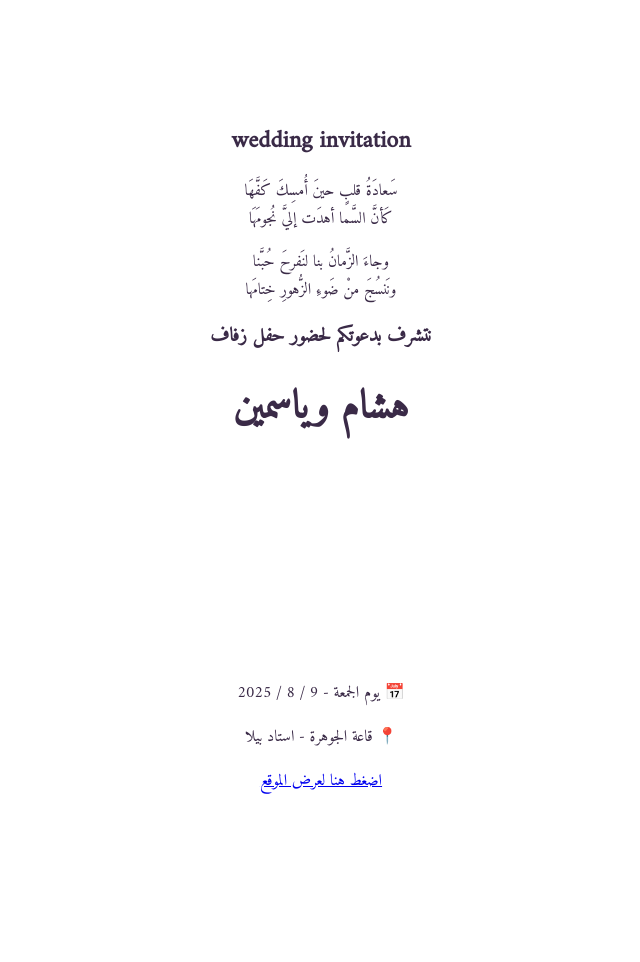
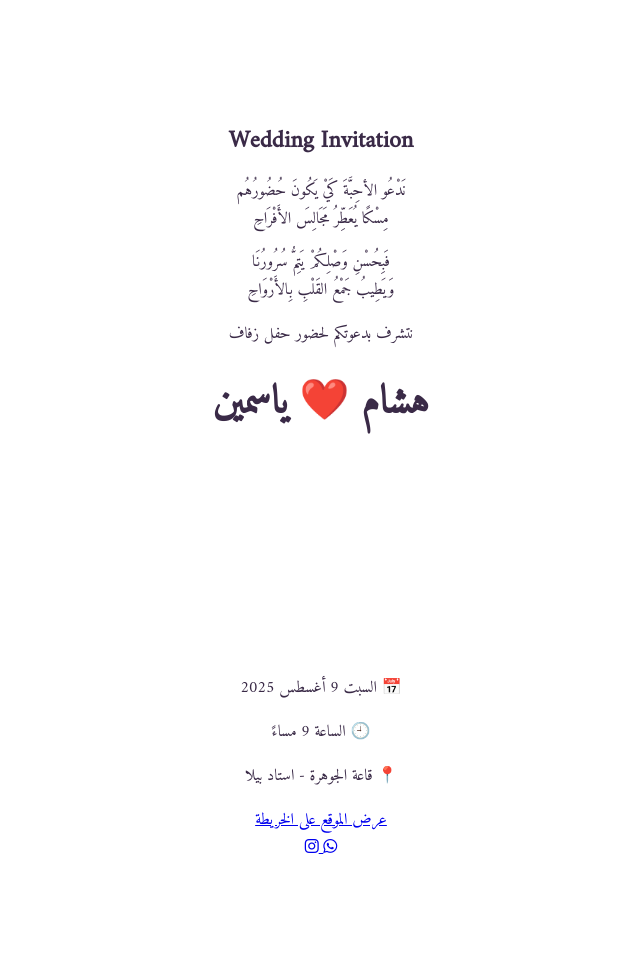
Before and after one commit to khalifa-74/Hisham-Yasmine, a plain HTML site: page index.html in a window 1280 px wide. Shown: the whole page, without its empty margins (319-959 px from the left). Before the commit the page ends 895 px from the top, so only its background shows below. Drawn offline with Linux system fonts and the light colour scheme.

Commit message:
Update index.html

```diff
--- a/index.html
+++ b/index.html
@@ -1,24 +1,39 @@
+
 <!DOCTYPE html>
 <html lang="ar" dir="rtl">
 <head>
   <meta charset="UTF-8" />
   <meta name="viewport" content="width=device-width, initial-scale=1.0" />
   <title>دعوة زفاف هشام وياسمين</title>
-  <link href="https://fonts.googleapis.com/css2?family=Amiri&display=swap" rel="stylesheet">
+  <link href="https://fonts.googleapis.com/css2?family=Amiri&family=Playfair+Display&display=swap" rel="stylesheet">
   <link rel="stylesheet" href="style.css" />
+  <link rel="stylesheet" href="https://cdnjs.cloudflare.com/ajax/libs/font-awesome/6.4.0/css/all.min.css"/>
 </head>
 <body>
-  <section class="page">
-    <h2>wedding invitation</h2>
-    <p class="poem">سَعادَةُ قلبٍ حينَ أُمسِكَ كَفَّهَا<br>كَأنَّ السَّما أهدَت إليَّ نُجومَهَا</p>
-    <p class="poem">وجاءَ الزَّمانُ بنا لنَفرحَ حُبَّنا<br>ونَنسُجَ منْ ضَوءِ الزُّهورِ خِتامَها</p>
-    <h3>نتشرف بدعوتكم لحضور حفل زفاف</h3>
-    <h1>هشام وياسمين</h1>
-  </section>
-  <section class="page">
-    <p>📅 يوم الجمعة - 9 / 8 / 2025</p>
-    <p>📍 قاعة الجوهرة - استاد بيلا</p>
-    <a href="https://maps.app.goo.gl/d4ebXvEkjNxVuAPm7" target="_blank">اضغط هنا لعرض الموقع</a>
-  </section>
+  <div class="page">
+    <h2 class="eng-title">Wedding Invitation</h2>
+    <p class="poem">نَدْعُو الأحِبَّةَ كَيْ يَكُونَ حُضُورُهُم<br>مِسْكًا يُعَطِّرُ مَجَالِسَ الأَفْرَاحِ</p> <p class="poem">فَبِحُسْنِ وَصْلِكُمْ يَتِمُّ سُرُورُنَا<br>وَيَطِيبُ جَمْعُ القَلْبِ بِالأَرْوَاحِ</p>
+    <p class="invite-line">نتشرف بدعوتكم لحضور حفل زفاف</p>
+    <h1 class="names">هشام ❤️ ياسمين</h1>
+  </div>
+
+  <div class="page second">
+    <p class="details">📅 السبت 9 أغسطس 2025</p>
+    <p class="details">🕘 الساعة 9 مساءً</p>
+    <p class="details">📍 قاعة الجوهرة - استاد بيلا</p>
+    <a class="map-link" href="https://maps.app.goo.gl/d4ebXvEkjNxVuAPm7" target="_blank">عرض الموقع على الخريطة</a>
+    <div class="countdown" id="countdown"></div>
+
+    <div class="icon-buttons">
+      <a class="icon-btn whatsapp" href="https://wa.me/?text=أدعوك%20لحضور%20حفل%20زفاف%20هشام%20وياسمين%20📩:%20https://khalifa-74.github.io/Hisham-Yasmine/" target="_blank">
+        <i class="fab fa-whatsapp"></i>
+      </a>
+      <a class="icon-btn instagram" href="https://instagram.com/khalifa74_" target="_blank">
+        <i class="fab fa-instagram"></i>
+      </a>
+    </div>
+  </div>
+
+  <script src="script.js"></script>
 </body>
 </html>
```
